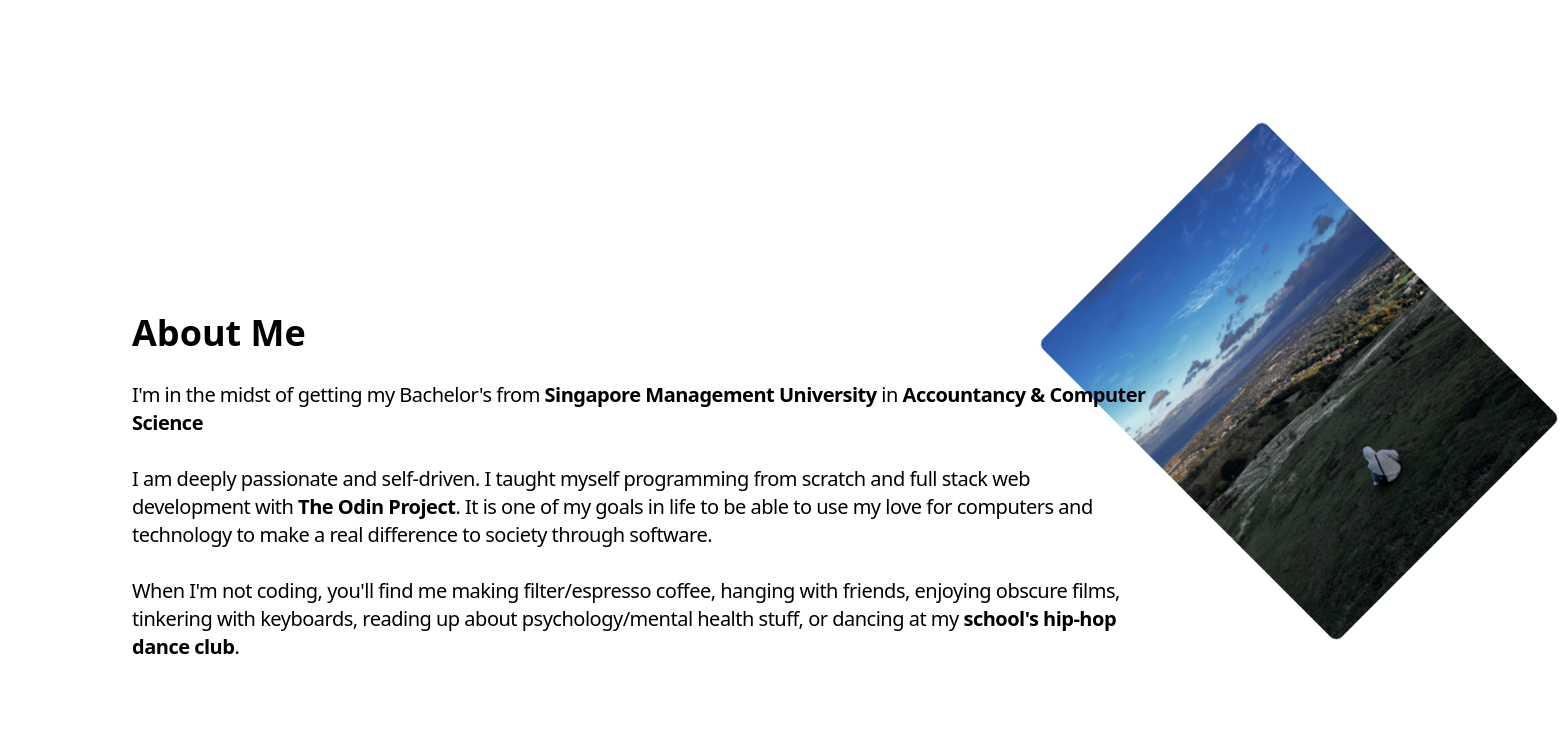
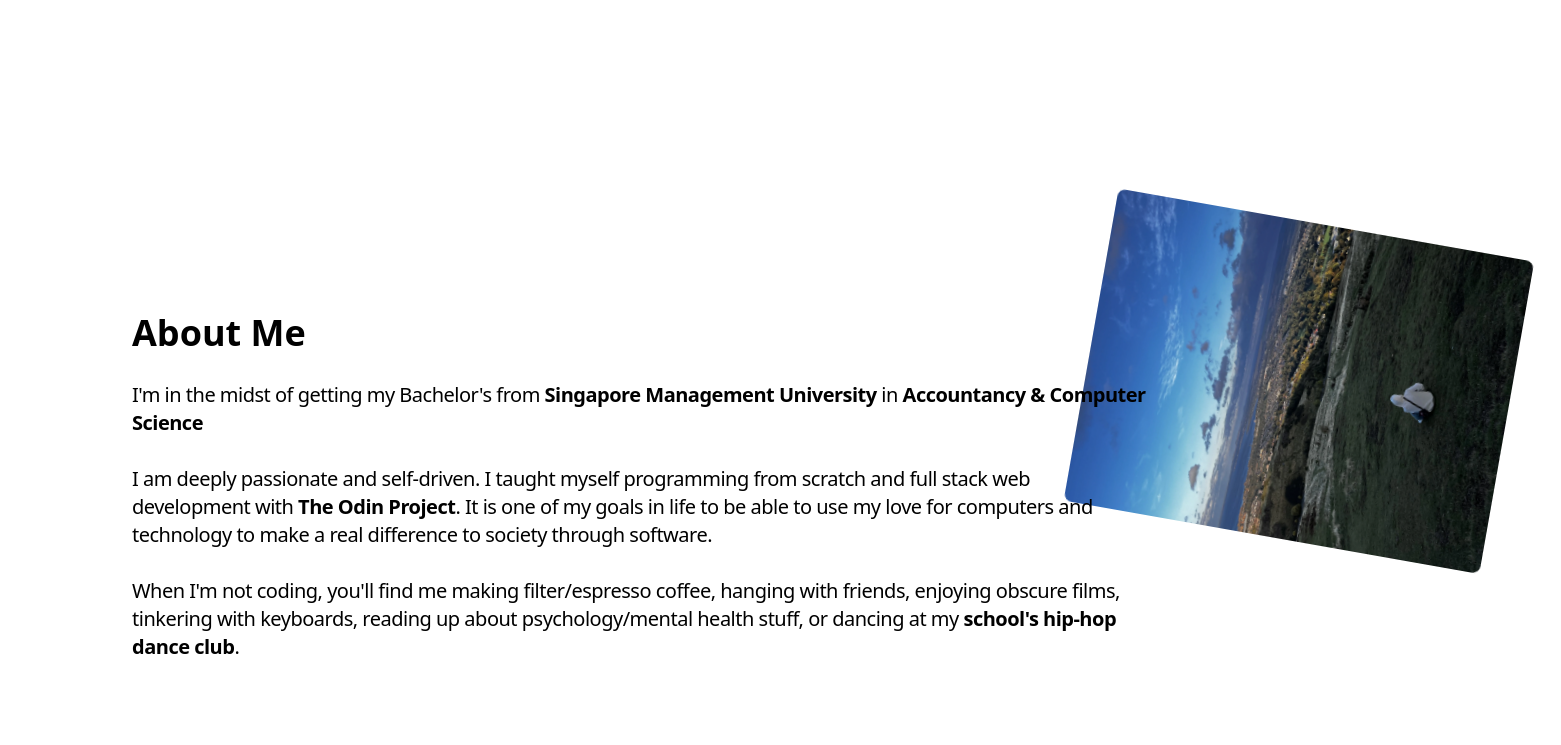
Before and after one commit to safarinexus/edgar-teong, a Next.js app: page / in a window 1280 px wide. Shown: the part 1420-2165 px from the top of the page, 1561 px wide, since content can reach past the window. Built offline with nearby package versions, Linux system fonts and the light colour scheme.

Commit message:
slight tweak on about section

```diff
--- a/app/components/About.tsx
+++ b/app/components/About.tsx
@@ -161,7 +161,7 @@ const About = () => {
                 <div
                     id="image4-container"
                     className="relative z-20 hidden sm:block w-[95%] left-[10%] bottom-0 will-change-transform
-                        pointer-events-none motion-reduce:rotate-12 motion-safe:rotate-45 motion-safe:opacity-0
+                        pointer-events-none motion-reduce:rotate-12 motion-safe:rotate-[80deg] motion-safe:opacity-0
                         motion-safe:-translate-y-full motion-safe:translate-x-full
                     "
                 >
@@ -198,7 +198,7 @@ const About = () => {
                     id="image6-container"
                     className="relative hidden -z-10 sm:block w-[95%] left-[10%] top-[-26%]
                         will-change-transform pointer-events-none motion-reduce:-rotate-12
-                        motion-safe:-rotate-45 motion-safe:opacity-100 motion-safe:translate-x-full
+                        motion-safe:-rotate-[80deg] motion-safe:opacity-100 motion-safe:translate-x-full
                         motion-safe:translate-y-full
                     "
                 >
```
